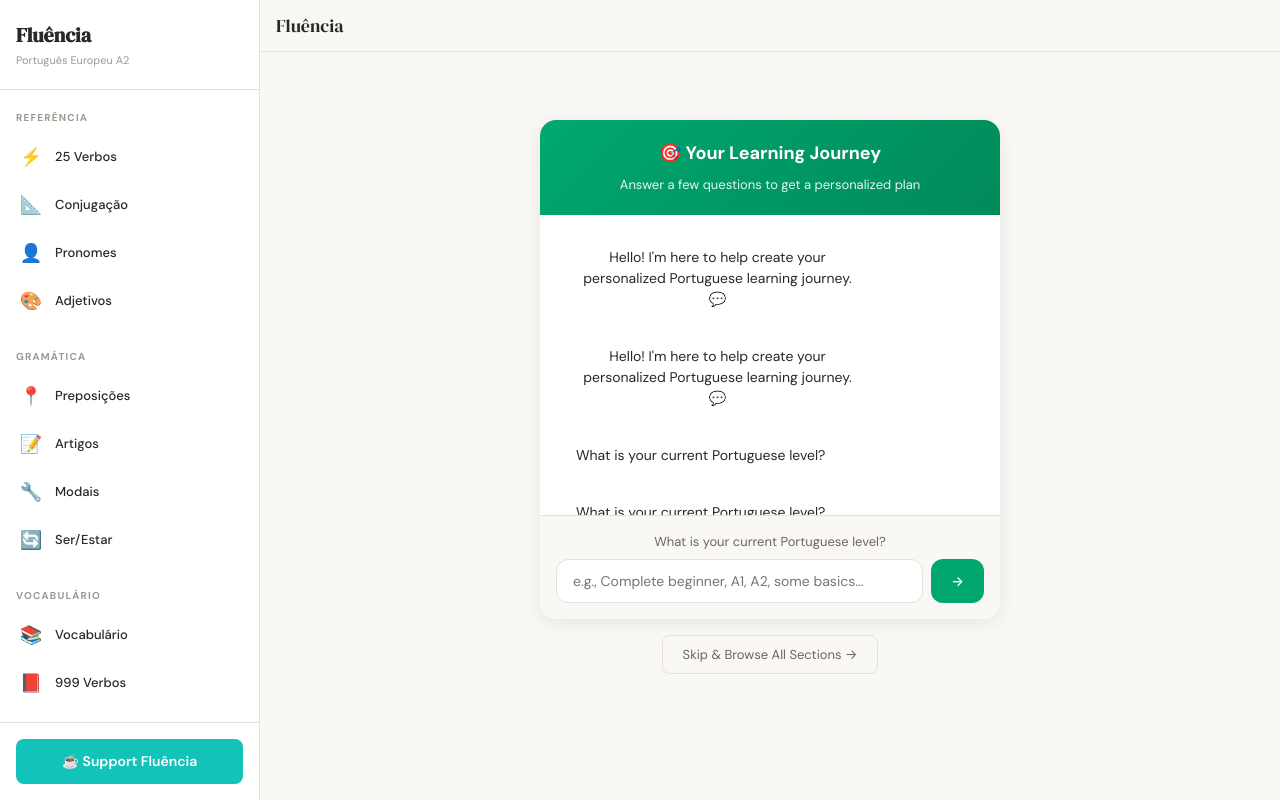
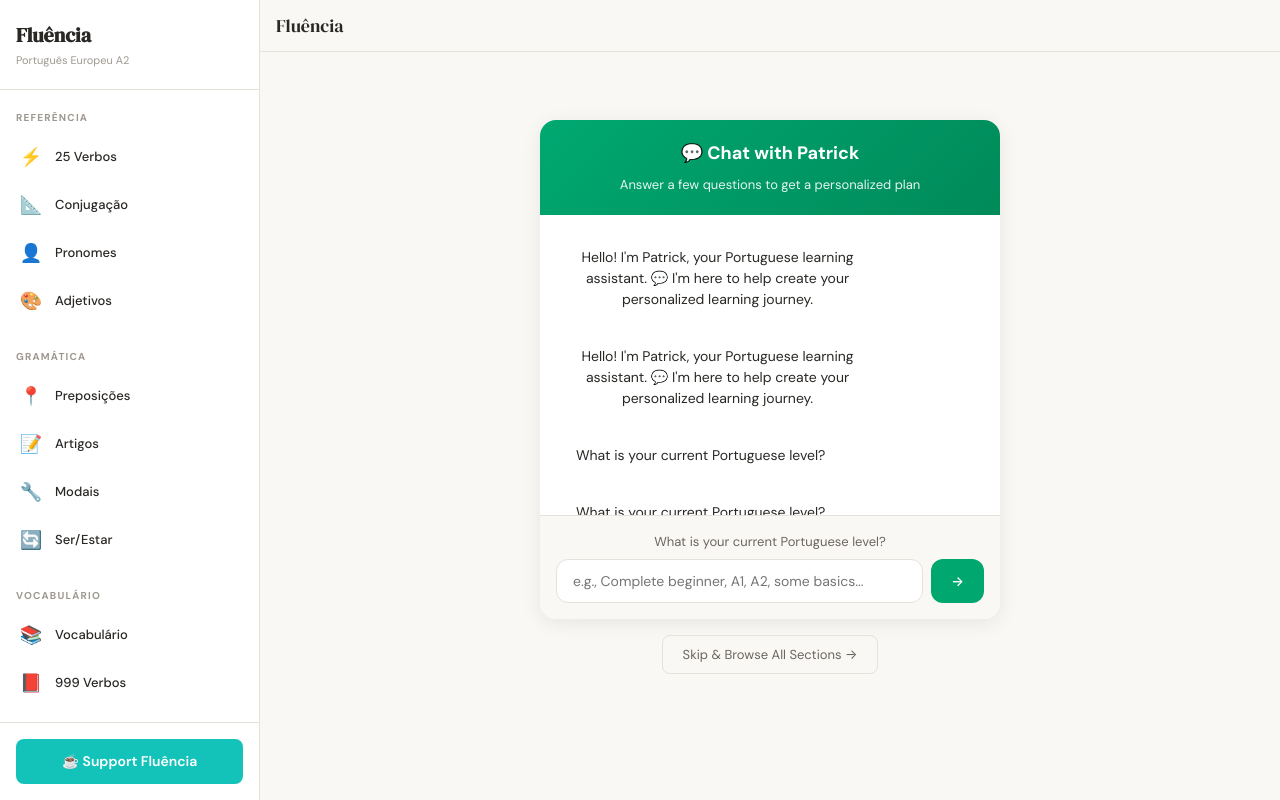
Before and after one commit to barnymurt/ptlearner, a React (Vite) app: page / in a window 1280 px wide. Built offline with nearby package versions, Linux system fonts and the light colour scheme.

Commit message:
Rename AI chatbot to Patrick

```diff
--- a/src/App.jsx
+++ b/src/App.jsx
@@ -514,19 +514,19 @@
 
     simulateTyping(() => {
       if (step < questions.length - 1) {
-        addMessage('Interesting! Let me ask you something else...');
+        addMessage('Got it! Let me ask you another question...');
         setTimeout(() => {
           setStep(step + 1);
         }, 800);
       } else {
-        addMessage('Perfect! Based on your answers, let me create your personalized lesson plan...');
+        addMessage('Excellent! Based on your answers, I\'ll create your personalized lesson plan...');
         setTimeout(() => {
           const recommendations = generateLessonPlan(newAnswers);
           const planMessage = recommendations.map(id => {
             const section = SECTIONS_MAP[id];
             return section ? `${section.icon} ${section.labelEn}` : id;
           }).join('\n');
-          addMessage(`Your custom learning path:\n\n${planMessage}\n\nStart with the highlighted sections above! 🚀`);
+          addMessage(`Here's your custom learning path:\n\n${planMessage}\n\nVamos lá! Click on a section above to start learning! 🚀`);
           setTimeout(() => {
             onComplete(recommendations);
           }, 1500);
@@ -538,7 +538,7 @@
   useEffect(() => {
     if (messages.length === 0) {
       setTimeout(() => {
-        addMessage("Hello! I'm here to help create your personalized Portuguese learning journey. 💬");
+        addMessage("Hello! I'm Patrick, your Portuguese learning assistant. 💬 I'm here to help create your personalized learning journey.");
         setTimeout(() => {
           addMessage(questions[0].question);
         }, 800);
@@ -552,7 +552,7 @@
     <div style={{ maxWidth: '500px', margin: '0 auto', padding: '20px' }}>
       <div style={{ background: 'var(--bg-card)', borderRadius: '16px', boxShadow: '0 4px 20px rgba(0,0,0,0.08)', overflow: 'hidden' }}>
         <div style={{ background: 'linear-gradient(135deg, #00a870, #008a5a)', padding: '20px', color: 'white' }}>
-          <h3 style={{ margin: 0, fontSize: '18px' }}>🎯 Your Learning Journey</h3>
+          <h3 style={{ margin: 0, fontSize: '18px' }}>💬 Chat with Patrick</h3>
           <p style={{ margin: '8px 0 0', opacity: 0.9, fontSize: '13px' }}>Answer a few questions to get a personalized plan</p>
         </div>
 
```
